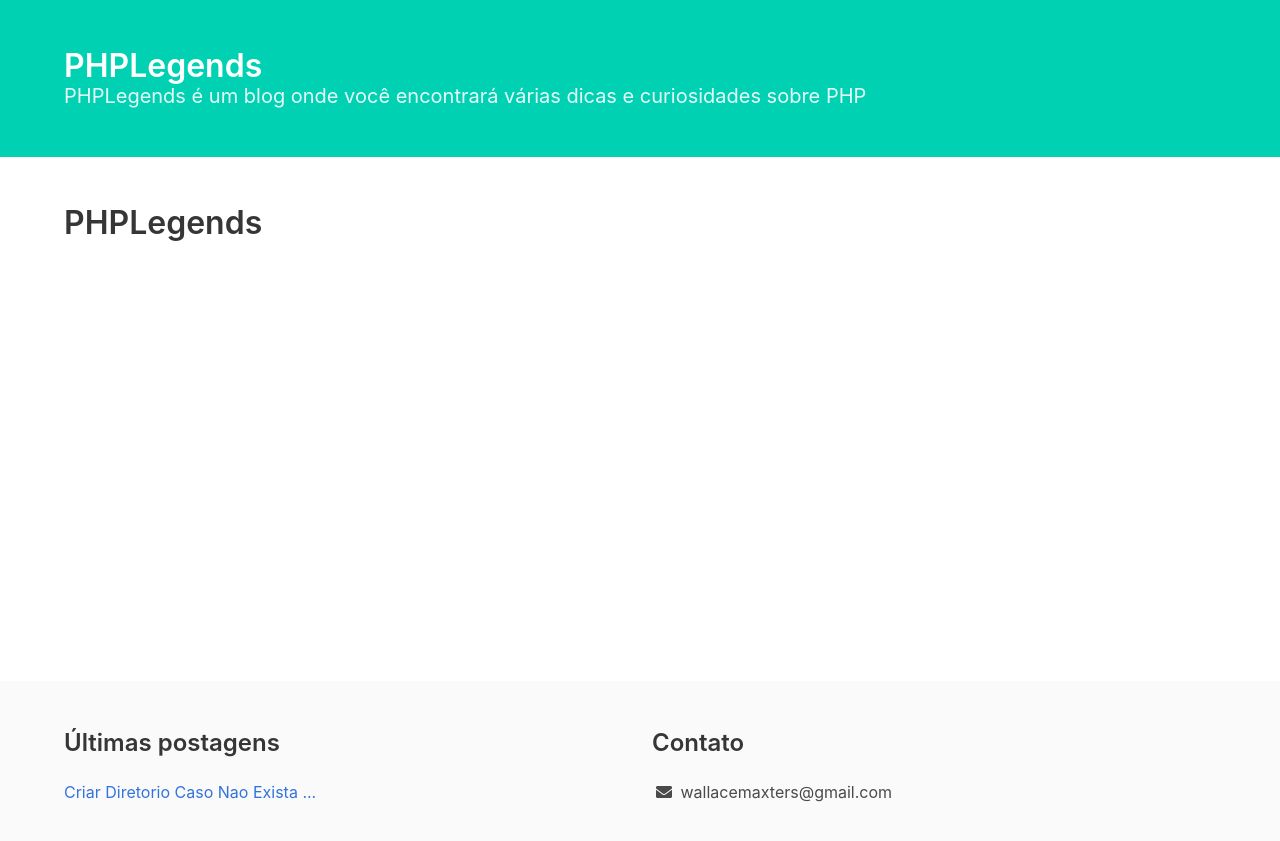
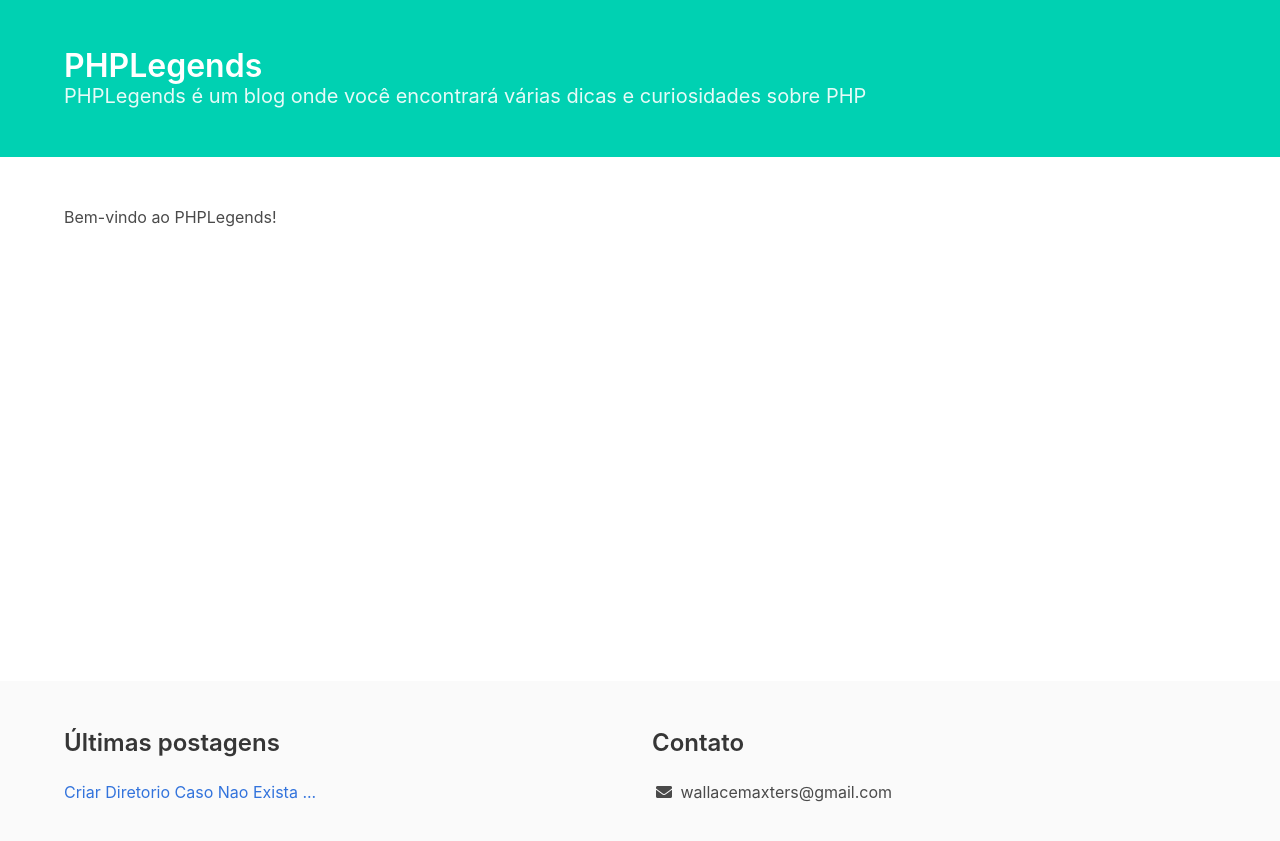
Before and after one commit to phplegends/phplegends.github.io, a Jekyll site: the page built from index.md, in a window 1280 px wide. Shown: the top 841 px of the page. Built offline with Jekyll 4.4.1, drawn with Linux system fonts in a browser that asks for light colours; some web fonts are replaced.

Commit message:
Update from Forestry.io wallacemaxters@gmail.com updated index.md

```diff
--- a/index.md
+++ b/index.md
@@ -3,5 +3,4 @@ layout: default
 title: Início
 
 ---
-
-# PHPLegends
+Bem-vindo ao PHPLegends!
```
